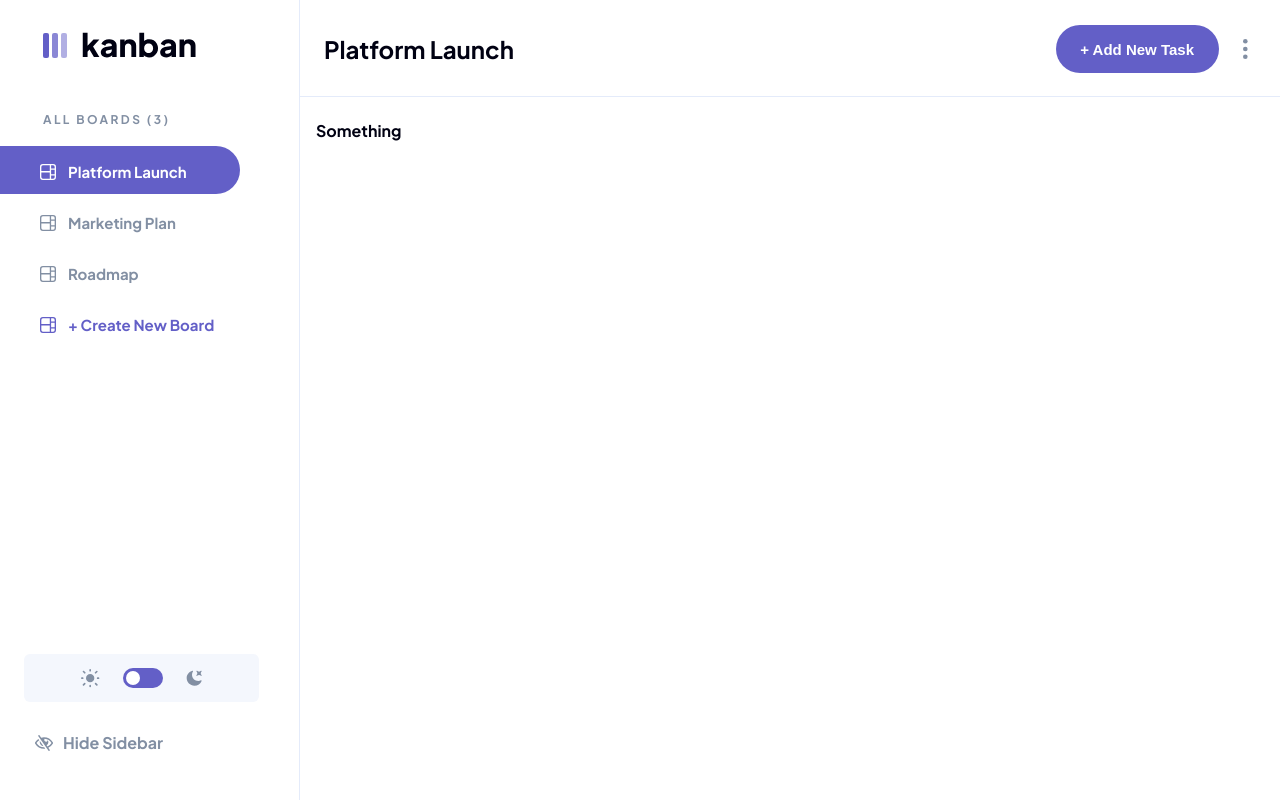
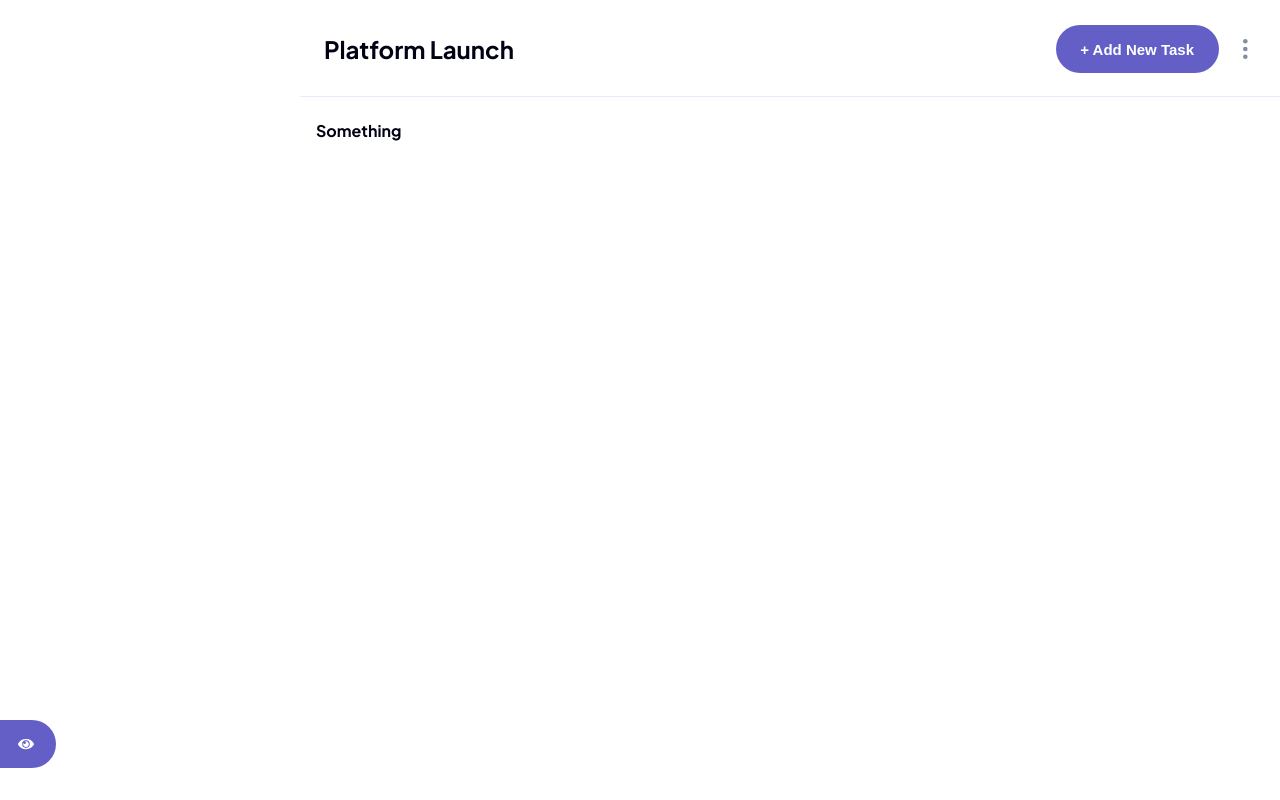
Before and after one commit to juandadev/kanban-board, a React (Create React App) app: page / in a window 1280 px wide. Built offline with nearby package versions, Linux system fonts and the light colour scheme.

Commit message:
Navbar hide action with animations

```diff
--- a/src/App/App.jsx
+++ b/src/App/App.jsx
@@ -6,10 +6,11 @@ import s from './App.module.scss';
 
 function App() {
   const { state } = useContext(context);
+  const isNavbarOpen = state.navbar;
 
   return (
     <div className={`${state.theme === 'dark' && 'dark-theme'} app`}>
-      <div className={`container ${s.dashboard}`}>
+      <div className={`container ${s.dashboard} ${isNavbarOpen && s.hiddenNavbar}`}>
         <Header containerClassName={s.header} />
         <Navbar containerClassName={s.nav} />
         <main className={s.container}>Something</main>
--- a/src/App/App.module.scss
+++ b/src/App/App.module.scss
@@ -15,13 +15,13 @@
 
 .dashboard {
   display: grid;
-  grid-template-areas:
-    "header"
-    "content";
+  grid-template-areas:    "header"    "content";
   grid-template-rows: 6.4rem 1fr;
   grid-template-columns: 1fr;
+  overflow-x: hidden;
+  transition: all 0.5s ease-in-out;
 
-  @media (min-width: 768px) {
+  @media(min-width: 768px) {
     grid-template-areas:
       "nav header header"
       "nav content content";
@@ -34,3 +34,9 @@
     grid-template-columns: 30rem 1fr;
   }
 }
+
+.hiddenNavbar {
+  @media (min-width: 768px) {
+    grid-template-columns: 0 1fr;
+  }
+}
--- a/src/components/Navbar/Navbar.jsx
+++ b/src/components/Navbar/Navbar.jsx
@@ -7,6 +7,7 @@ import s from './Navbar.module.scss';
 
 export default function Navbar({ containerClassName }) {
   const [defaultTheme, setDefaultTheme] = useState('light');
+  const [navbarHidden, setNavbarHidden] = useState(false);
   const { state, dispatch } = useContext(context);
   const isLightTheme = state.theme === 'light';
   const isMobile = window.innerWidth < 768;
@@ -29,9 +30,21 @@ export default function Navbar({ containerClassName }) {
     });
   };
 
+  const handleNavbar = () => {
+    setNavbarHidden((prevState) => !prevState);
+
+    dispatch({
+      type: 'TOGGLE_NAVBAR',
+      navbar: !state.navbar
+    });
+  };
+
   return (
     <>
-      <nav className={`${isNavbarOpen && s.modalShow} ${s.container} ${containerClassName}`}>
+      <nav
+        className={`${isNavbarOpen && s.modalShow} ${s.container} ${containerClassName} ${
+          navbarHidden ? s.hideAnimation : s.showAnimation
+        }`}>
         <div className={s.boardContainer}>
           {!isMobile && (
             <Icon icon={isLightTheme ? 'logo-dark' : 'logo-light'} className={s.logo} />
@@ -63,13 +76,21 @@ export default function Navbar({ containerClassName }) {
             <Icon icon="dark-theme" />
           </div>
           {!isMobile && (
-            <span className={s.hideNav}>
+            <span className={s.hideNav} onClick={handleNavbar} aria-hidden>
               <Icon icon="hide-sidebar" />
               Hide Sidebar
             </span>
           )}
         </div>
       </nav>
+      {!isMobile && (
+        <div
+          className={`${s.showNav} ${navbarHidden ? s.showAnimation : s.hideAnimation}`}
+          onClick={handleNavbar}
+          aria-hidden>
+          <Icon icon="show-sidebar" />
+        </div>
+      )}
       <div className={`${isNavbarOpen && s.overlayShow} ${s.overlay}`} />
     </>
   );
--- a/src/components/Navbar/Navbar.module.scss
+++ b/src/components/Navbar/Navbar.module.scss
@@ -159,6 +159,28 @@
   align-items: center;
   gap: 1rem;
   color: var(--secondary-text);
+  cursor: pointer;
+}
+
+.showNav {
+  position: absolute;
+  bottom: 3.2rem;
+  left: 0;
+  display: flex;
+  justify-content: flex-end;
+  align-items: center;
+  padding-right: 2.2rem;
+  width: 5.6rem;
+  height: 4.8rem;
+  background-color: var(--main-purple);
+  border-radius: 0 10rem 10rem 0;
+  cursor: pointer;
+  transition: background 0.3s ease-in-out;
+  z-index: 1;
+
+  &:hover {
+    background-color: var(--hover-purple);
+  }
 }
 
 .overlay {
@@ -179,6 +201,10 @@
 
 .overlayShow {
   display: flex;
+
+  @media (min-width: 768px) {
+    display: none;
+  }
 }
 
 .modalShow {
@@ -186,6 +212,26 @@
   animation-name: modalOpen;
   animation-duration: 0.5s;
   animation-fill-mode: forwards;
+
+  @media (min-width: 768px) {
+    display: none;
+  }
+}
+
+.showAnimation {
+  @media (min-width: 768px) {
+    animation-name: showAnimation;
+    animation-duration: 0.5s;
+    animation-fill-mode: forwards;
+  }
+}
+
+.hideAnimation {
+  @media (min-width: 768px) {
+    animation-name: hideAnimation;
+    animation-duration: 0.5s;
+    animation-fill-mode: forwards;
+  }
 }
 
 @keyframes modalOpen {
@@ -196,7 +242,7 @@
     -moz-transform: translateY(-4rem);
     -ms-transform: translateY(-4rem);
     -o-transform: translateY(-4rem);
-}
+  }
 
   100% {
     opacity: 1;
@@ -205,5 +251,41 @@
     -moz-transform: translateY(0);
     -ms-transform: translateY(0);
     -o-transform: translateY(0);
+  }
 }
+
+@keyframes showAnimation {
+  0% {
+    transform: translateX(-30.4rem);
+    -webkit-transform: translateX(-30.4rem);
+    -moz-transform: translateX(-30.4rem);
+    -ms-transform: translateX(-30.4rem);
+    -o-transform: translateX(-30.4rem);
+  }
+
+  100% {
+    transform: translateX(0);
+    -webkit-transform: translateX(0);
+    -moz-transform: translateX(0);
+    -ms-transform: translateX(0);
+    -o-transform: translateX(0);
+  }
 }
+
+@keyframes hideAnimation {
+  0% {
+    transform: translateX(0);
+    -webkit-transform: translateX(0);
+    -moz-transform: translateX(0);
+    -ms-transform: translateX(0);
+    -o-transform: translateX(0);
+  }
+
+  100% {
+    transform: translateX(-30.4rem);
+    -webkit-transform: translateX(-30.4rem);
+    -moz-transform: translateX(-30.4rem);
+    -ms-transform: translateX(-30.4rem);
+    -o-transform: translateX(-30.4rem);
+  }
+}
--- a/src/index.css
+++ b/src/index.css
@@ -11,6 +11,7 @@
   --lines-dark: #3E3F4E;
 
   --main-purple: #635FC7;
+  --hover-purple: #A8A4FF;
 
   --medium: 500;
   --bold: 700;
```
